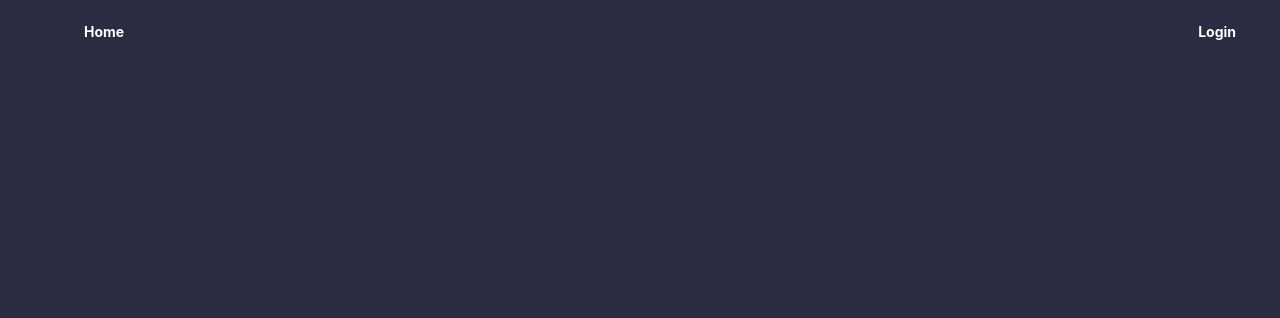
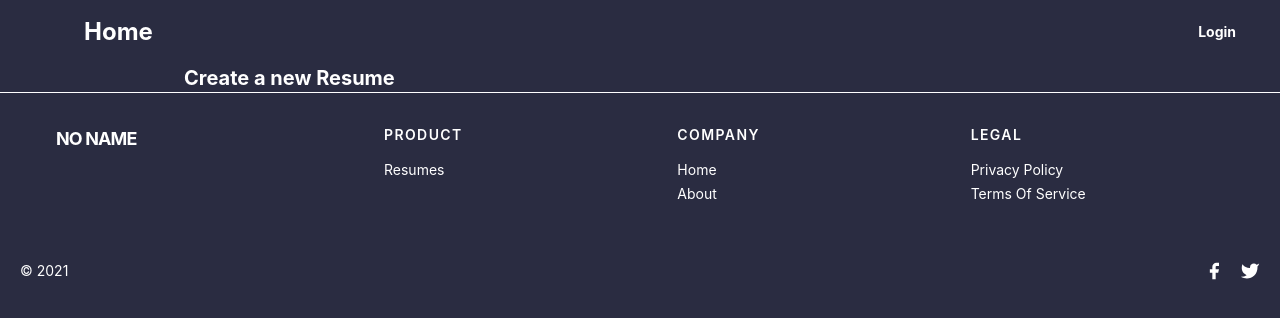
Before and after one commit to heyemmibee/Resume-Client, a React (Create React App) app: page /resumes in a window 1280 px wide. Shown: the top 318 px of the page. Built offline with nearby package versions, Linux system fonts and the light colour scheme; no server answers.

Commit message:
added footer

```diff
--- /dev/null
+++ b/src/Common/Footer.js
@@ -0,0 +1,87 @@
+
+const Footer = () => {
+    return (
+        <footer className="text-white border-t">
+            <div
+                className="container flex flex-col flex-wrap p-8 mx-auto md:items-center lg:items-start md:flex-row md:flex-no-wrap ">
+                <div className="flex-shrink-0 w-64 mx-auto text-center md:mx-0 md:text-left">
+                    <a className="flex items-center justify-center font-medium text-gray-900 title-font md:justify-start">
+                        <div className="w-2 h-2 p-2 mr-2 rounded-full bg-gradient-to-tr from-cyan-400 to-lightBlue-500">
+                        </div>
+                        <h2
+                            className="text-lg font-bold tracking-tighter text-black uppercase transition duration-500 ease-in-out transform hover:text-lightBlack-500 dark:text-lightBlue-400">
+                            No Name
+                            </h2>
+                    </a>
+                </div>
+                <div className="flex flex-wrap flex-grow mt-8 -mb-10 text-left md:pl-20 md:mt-0 ">
+                    <div className="w-full px-4 lg:w-1/3 md:w-1/2">
+                        <h1 className="mb-3 text-sm font-semibold tracking-widest text-black uppercase title-font">
+                            Product
+                        </h1>
+                        <nav className="mb-10 list-none">
+                            <li>
+                                <a href='/resumes' className="text-sm text-gray-600 hover:text-gray-800">Resumes</a>
+                            </li>
+                        </nav>
+                    </div>
+                    <div className="w-full px-4 lg:w-1/3 md:w-1/2">
+                        <h1 className="mb-3 text-sm font-semibold tracking-widest text-black uppercase title-font">
+                            Company
+</h1>
+                        <nav className="mb-10 list-none">
+                            <li>
+                                <a href='/' className="text-sm text-gray-600 hover:text-gray-800">Home</a>
+                            </li>
+                            <li>
+                                <a href='/about' className="text-sm text-gray-600 hover:text-gray-800">About</a>
+                            </li>
+                        </nav>
+                    </div>
+                    <div className="w-full px-4 lg:w-1/3 md:w-1/2">
+                        <h1 className="mb-3 text-sm font-semibold tracking-widest text-black uppercase title-font">
+                            Legal
+                            </h1>
+                        <nav className="mb-10 list-none">
+                            <li>
+                                <a href='privacy-policy' className="text-sm text-gray-600 hover:text-gray-800">Privacy Policy</a>
+                            </li>
+                            <li>
+                                <a href='tos' className="text-sm text-gray-600 hover:text-gray-800">Terms Of Service</a>
+                            </li>
+                        </nav>
+                    </div>
+                </div>
+            </div>
+            <div className="bg-black">
+                <div className="container flex flex-col flex-wrap px-5 py-6 mx-auto sm:flex-row">
+                    <p className="text-sm text-center text-gray-200 sm:text-left ">
+                        &copy; {(new Date()).getFullYear()}
+                    </p>
+                    <span className="inline-flex justify-center mt-2 sm:ml-auto sm:mt-0 sm:justify-start">
+                        <a className="text-white hover:text-blue-500">
+                            <svg fill="currentColor" stroke-linecap="round" stroke-linejoin="round" stroke-width="2"
+                                className="w-5 h-5" viewBox="0 0 24 24">
+                                <path d="M18 2h-3a5 5 0 00-5 5v3H7v4h3v8h4v-8h3l1-4h-4V7a1 1 0 011-1h3z"></path>
+                            </svg>
+                        </a>
+                        <a
+                            rel='nofollow noreferrer'
+                            target='_blank'
+                            href='https://www.twitter.com/MyFriendJai'
+                            className="ml-4 text-white hover:text-blue-500">
+                            <svg fill="currentColor" stroke-linecap="round" stroke-linejoin="round" stroke-width="2"
+                                className="w-5 h-5" viewBox="0 0 24 24">
+                                <path
+                                    d="M23 3a10.9 10.9 0 01-3.14 1.53 4.48 4.48 0 00-7.86 3v1A10.66 10.66 0 013 4s-4 9 5 13a11.64 11.64 0 01-7 2c9 5 20 0 20-11.5a4.5 4.5 0 00-.08-.83A7.72 7.72 0 0023 3z">
+                                </path>
+                            </svg>
+                        </a>
+                    </span>
+                </div>
+            </div>
+        </footer>
+    )
+}
+
+export default Footer;
--- a/src/Common/Navigation.js
+++ b/src/Common/Navigation.js
@@ -27,7 +27,7 @@ const Navigation = () => {
                             </div>
                             <div className="hidden md:block">
                                 <div className="ml-10 flex items-baseline space-x-4">
-                                    <a href="/" title='Home' className="bg-gray-900 text-white px-3 py-2 text-sm font-bold">Home</a>
+                                    <a href="/" title='Home' className="bg-gray-900 text-white px-3 py-2 text-sm font-bold text-2xl">Home</a>
                                 </div>
                             </div>
                         </div>
--- a/src/Resumes/AddOneButton.js
+++ b/src/Resumes/AddOneButton.js
@@ -1,7 +1,7 @@
 const AddOneButton = (props) => {
     return (
         <div
-            className='col-span-6 bg-secondary px-4 py-5 bg-white space-y-6 sm:p-6'>
+            className='col-span-6 bg-secondary px-4 py-5 space-y-6 sm:p-6'>
             <button
                 onClick={(e) => props.componentAdded(e, props.resumeKey, props.obj)}
                 className={`flex flex-row ${props.className}`}>
--- a/src/Resumes/ResumeForm.js
+++ b/src/Resumes/ResumeForm.js
@@ -158,7 +158,7 @@ const ResumeForm = () => {
                         />
                         <div className='mt-5 md:mt-0 md:col-span-2'>
                             <div className='shadow overflow-hidden sm:rounded-md'>
-                                <div className='px-4 py-5 bg-white space-y-6 sm:p-6 bg-secondary'>
+                                <div className='px-4 py-5 space-y-6 sm:p-6 bg-secondary'>
                                     <div className='col-span-6 sm:col-span-3'>
                                         <label htmlFor='resume_name' className='lbl'>Resume name</label>
                                         <input
@@ -188,7 +188,7 @@ const ResumeForm = () => {
                         />
                         <div className='mt-5 md:mt-0 md:col-span-2'>
                             <div className='shadow sm:rounded-md sm:overflow-hidden'>
-                                <div className='px-4 py-5 bg-white space-y-6 sm:p-6 bg-secondary'>
+                                <div className='px-4 py-5 space-y-6 sm:p-6 bg-secondary'>
                                     <div className='grid grid-cols-6 gap-6'>
                                         <div className='col-span-6 sm:col-span-3'>
                                             <label htmlFor='pronouns' className='lbl'>Pronoun</label>
@@ -285,7 +285,7 @@ const ResumeForm = () => {
                         <div className='mt-5 md:mt-0 md:col-span-2'>
 
                             <div className='shadow overflow-hidden sm:rounded-md'>
-                                <div className='px-4 py-5 bg-white sm:p-6 bg-secondary'>
+                                <div className='px-4 py-5 sm:p-6 bg-secondary'>
                                     <div className='grid grid-cols-6 gap-6'>
                                         <div className='col-span-6 sm:col-span-6'>
                                             <label htmlFor='headline' className='lbl'>Headline</label>
--- a/src/Resumes/ResumeList.js
+++ b/src/Resumes/ResumeList.js
@@ -1,4 +1,4 @@
-import { useCallback } from 'react';
+import { Fragment, useCallback } from 'react';
 import { useLocalStorage, useHttp } from '../hooks';
 import ResumeListItem from './ResumeListItem';
 import { index as GetResumes } from './ResumeAPI';
@@ -12,9 +12,19 @@ const ResumeList = () => {
     const resumes = useHttp(memoizedFn, []);
 
     return (
-        <ResumeListItem
-            resumes={resumes}
-        />
+        <Fragment>
+            <div className='md:w-3/4 mx-auto'>
+                <a
+                    className='pl-6 text-white font-bold text-xl'
+                    href='/resumes/new'
+                    title='Create a new resume'>
+                    Create a new Resume
+                </a>
+                <ResumeListItem
+                    resumes={resumes}
+                />
+            </div>
+        </Fragment >
     )
 }
 
--- a/src/Resumes/ResumeListItem.js
+++ b/src/Resumes/ResumeListItem.js
@@ -3,7 +3,7 @@ import { Fragment } from 'react';
 const ResumeListItem = (props) => {
     const resumes = props.resumes.map((item) => (
         <div
-            className="md:flex md:items-center md:justify-between md:w-3/4 mx-auto bg-secondary rounded-xl p-6 m-6"
+            className="md:flex md:items-center md:justify-between bg-secondary rounded-xl p-6 m-6"
             key={item._id}>
             <div
                 className="flex-1 min-w-0">
--- a/src/app/App.js
+++ b/src/app/App.js
@@ -9,6 +9,7 @@ import { fab } from '@fortawesome/free-brands-svg-icons'
 import { NotificationContext } from '../context/notificationContext';
 import ProtectedRoute from './ProtectedRoute';
 import Navigation from '../Common/Navigation';
+import Footer from '../Common/Footer';
 
 const Login = lazy(() => import('../Auth').then(module => ({
   default: module.Login
@@ -71,8 +72,7 @@ function App() {
           </Suspense>
         </main>
       </Router>
-      <footer>
-      </footer>
+      <Footer />
     </div>
   );
 }
```
Also changed, not shown: src/Common/NavigationLinks.js (+5 -5 lines), 1 other file (tests, documents, lock files or other folders).
